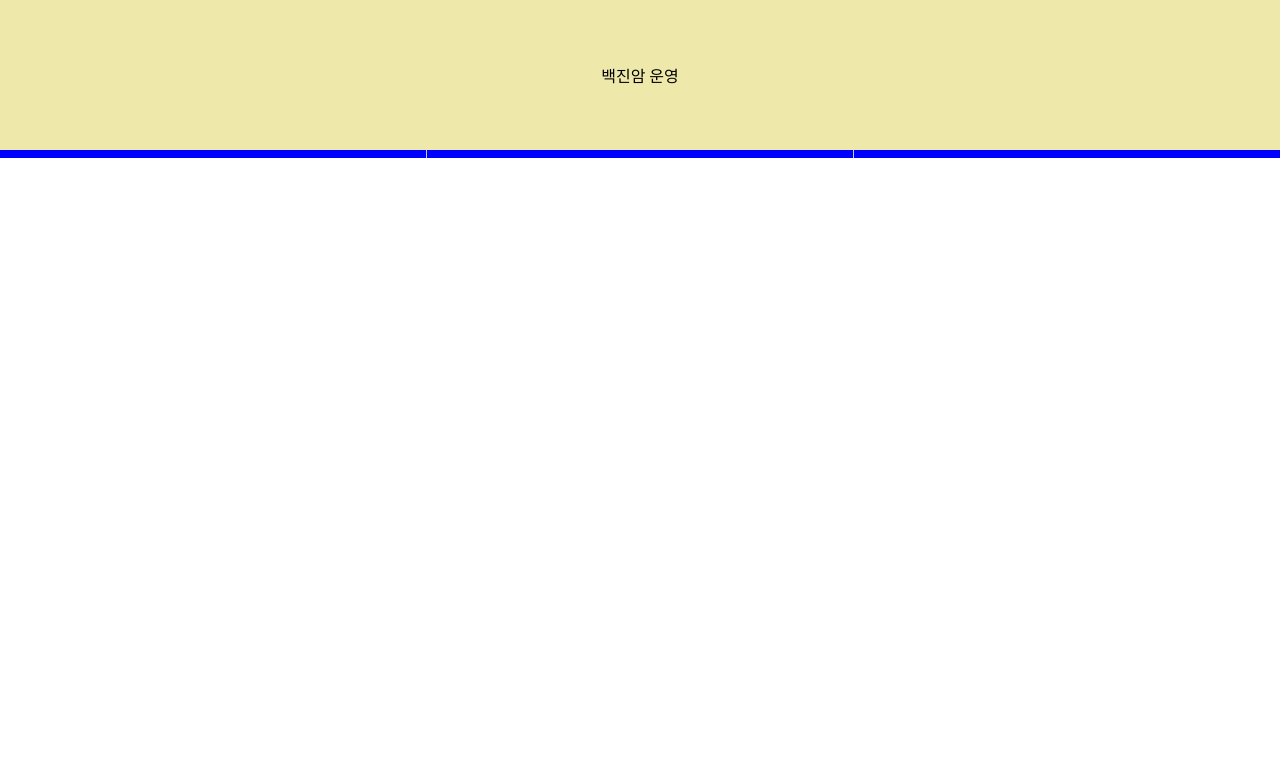
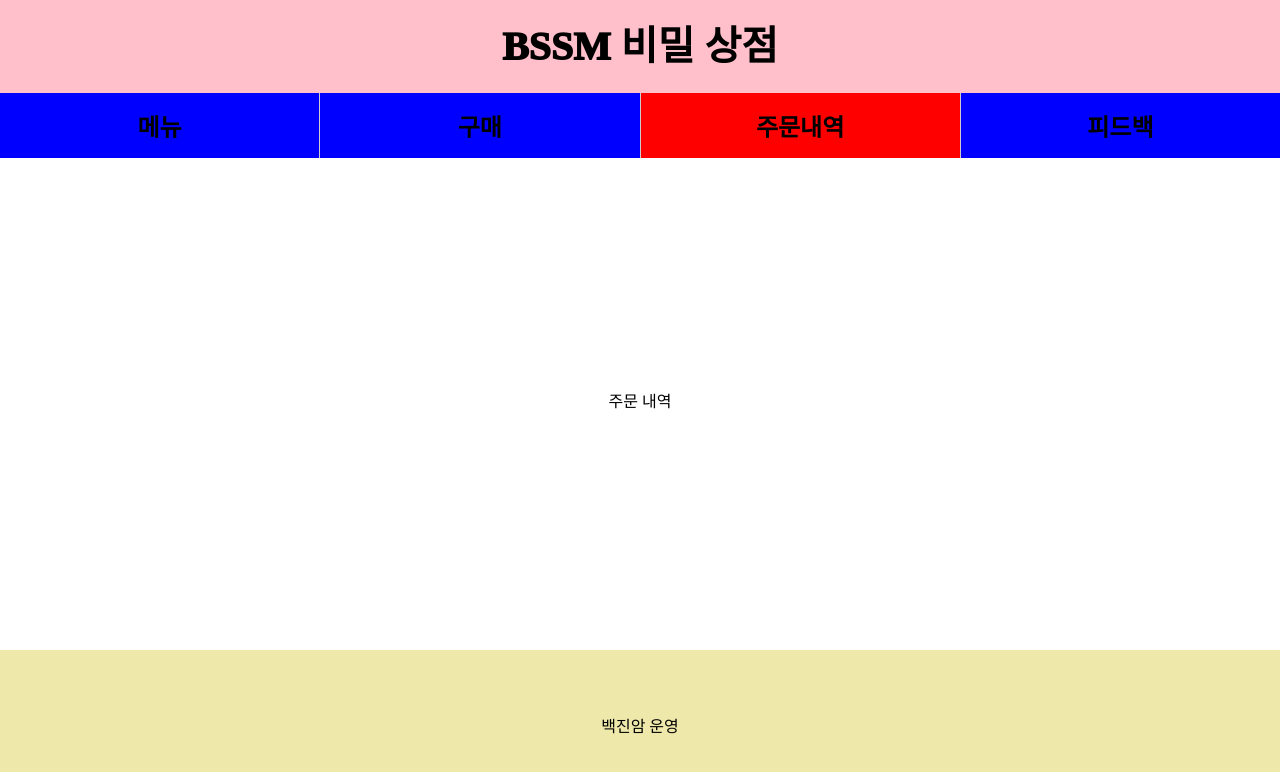
Before and after one commit to Jinam503/BSSM-Secret-Shop, a React (Create React App) app: page /order in a window 1280 px wide. Shown: the top 772 px of the page. Built offline with nearby package versions, Linux system fonts and the light colour scheme.

Commit message:
주문내역 창 추가

```diff
--- a/src/App.js
+++ b/src/App.js
@@ -6,6 +6,7 @@ import Footer from "./components/Footer";
 import Product from "./components/Product";
 import Purchase from "./components/Purchase";
 import Feedback from "./components/Feedback";
+import Order from "./components/Order";
 import Main from "./components/Main";
 
 const App = () => {
@@ -18,6 +19,7 @@ const App = () => {
           <Route path="/purchase" element={<Purchase />}></Route>
           <Route path="/product" element={<Product />}></Route>
           <Route path="/feedback" element={<Feedback />}></Route>
+          <Route path="/order" element={<Order />}></Route>
         </Routes>
         <Footer />
       </BrowserRouter>
--- a/src/components/Header.js
+++ b/src/components/Header.js
@@ -29,6 +29,13 @@ const Header = () => {
           구매
         </MenuItem>
         <MenuItem
+          to="/order"
+          activeClassName="active"
+          current={location.pathname === "/order"}
+        >
+          주문내역
+        </MenuItem>
+        <MenuItem
           to="/feedback"
           activeClassName="active"
           current={location.pathname === "/feedback"}
@@ -47,7 +54,7 @@ const HeaderContainer = styled.div`
   top: 0;
   left: 0;
   right: 0;
-  height: 150px; /* 헤더 및 메뉴의 총 높이 */
+  height: 150px;
   background-color: palegoldenrod;
   display: flex;
   flex-direction: column;
@@ -59,7 +66,7 @@ const HeaderDiv = styled.div`
   display: flex;
   justify-content: center;
   align-items: center;
-  font-size: 40px; /* 헤더의 글꼴 크기 조정 */
+  font-size: 40px;
   font-weight: 1000;
   height: 100px;
   width: 100%;
--- /dev/null
+++ b/src/components/Order.js
@@ -0,0 +1,26 @@
+import React from "react";
+import styled from "styled-components";
+
+const Order = () => {
+  return (
+    <div>
+      <Container>
+        <Content>주문 내역</Content>
+      </Container>
+    </div>
+  );
+};
+
+export default Order;
+
+const Container = styled.div`
+  height: calc(100vh - 300px);
+  margin-top: 150px;
+  display: flex;
+  justify-content: center;
+  align-items: center;
+`;
+
+const Content = styled.div`
+  color: black;
+`;
```
